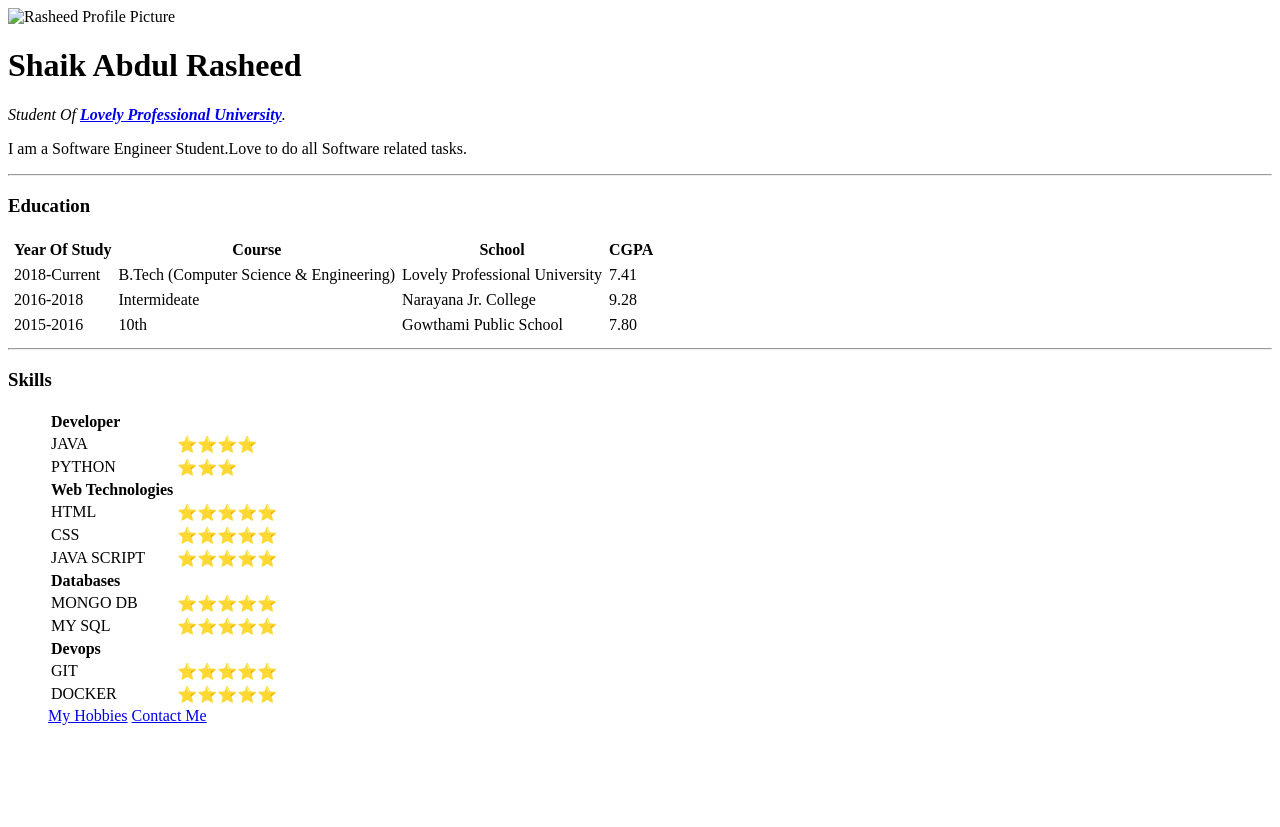
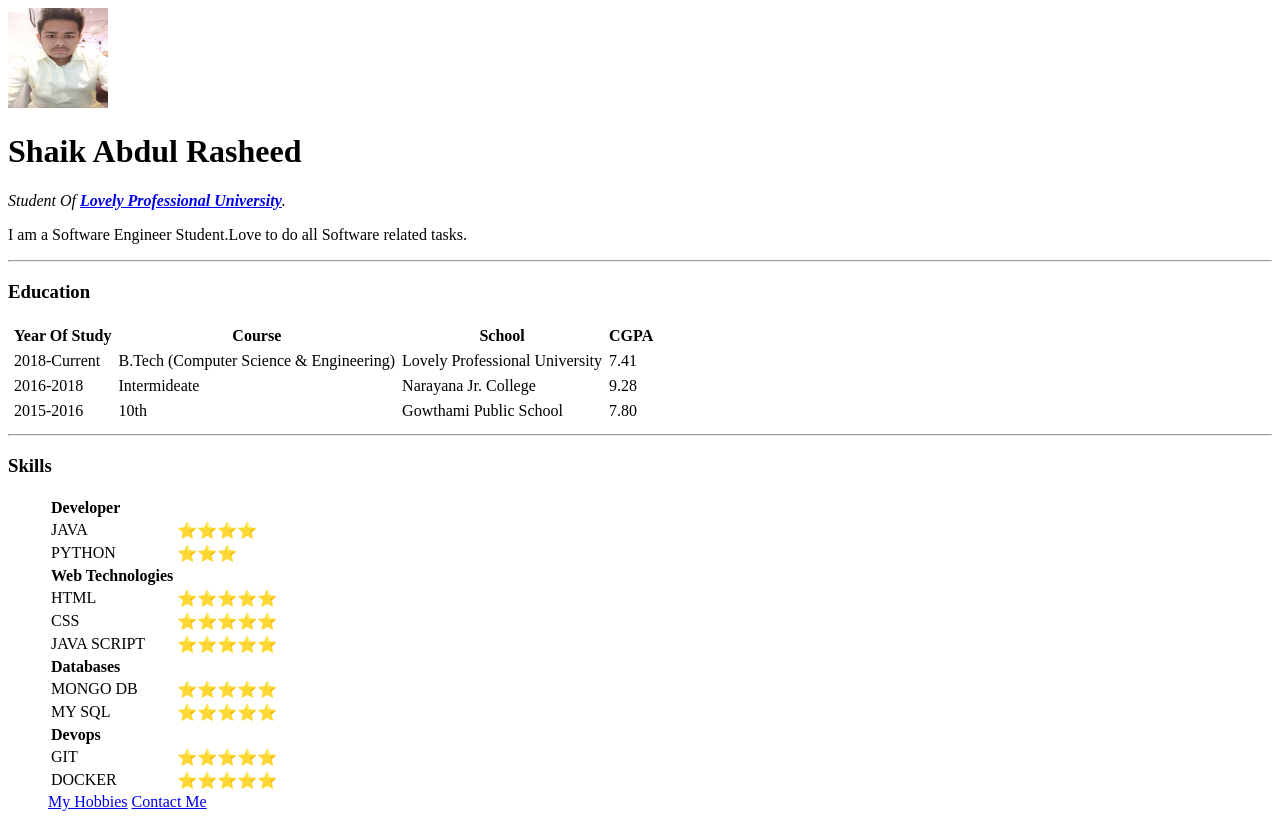
Before and after one commit to Rasheed9999/CV, a plain HTML site: page index.html in a window 1280 px wide. Before the commit the page ends 800 px from the top, so only its background shows below. Drawn offline with Linux system fonts and the light colour scheme.

Commit message:
Update index.html

```diff
--- a/index.html
+++ b/index.html
@@ -7,7 +7,7 @@
 </head>
 
 <body>
-  <img src="images/Rasheed.jpg" alt="Rasheed Profile Picture" width="100px" height="100px">
+  <img src="Rasheed.jpg" alt="Rasheed Profile Picture" width="100px" height="100px">
   <h1>Shaik Abdul Rasheed</h1>
   <p><em>Student Of <strong><a href="www.lpu.in">Lovely Professional University</a></strong>.</em></p>
   <p>I am a Software Engineer Student.Love to do all Software related tasks.</p>
```
